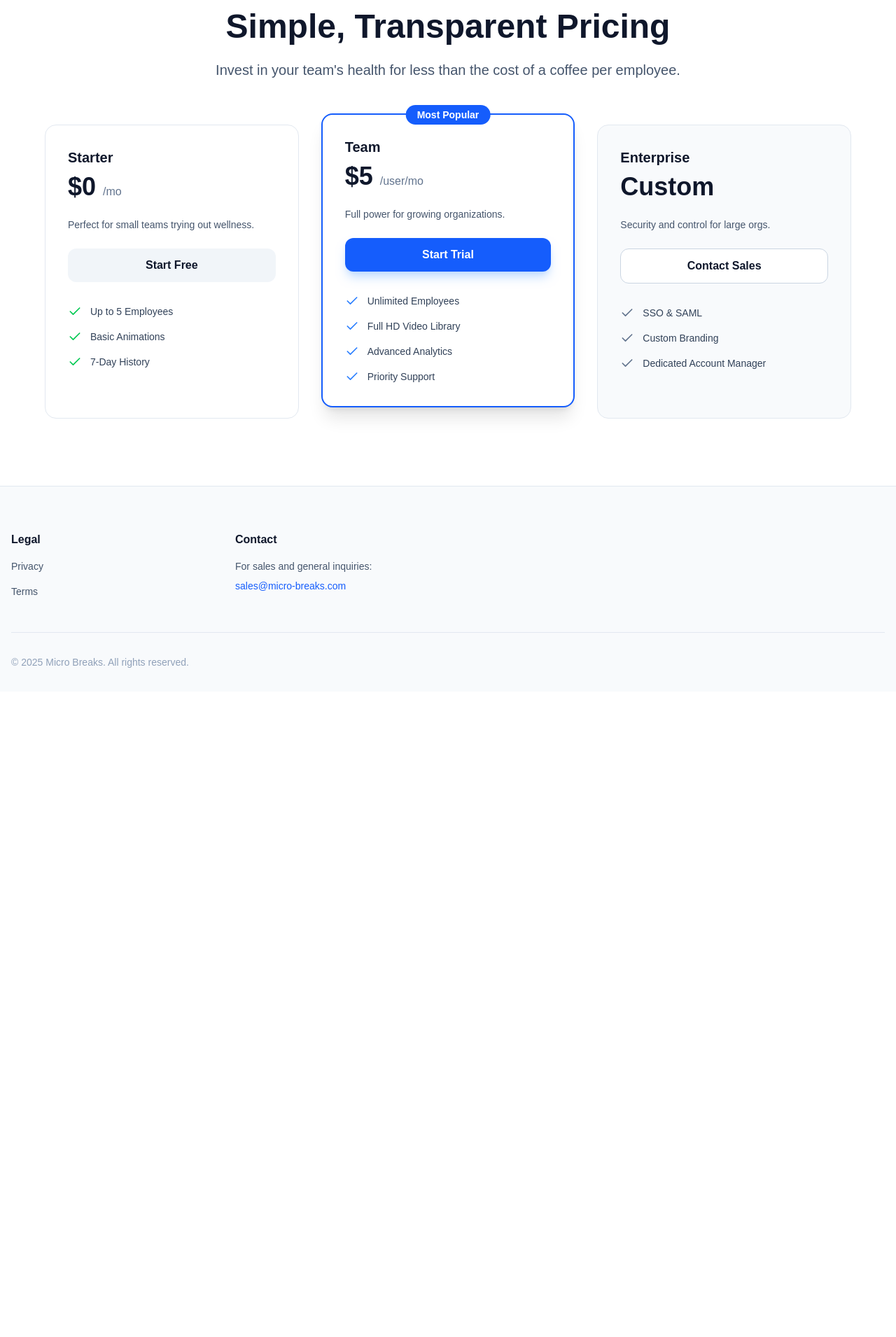
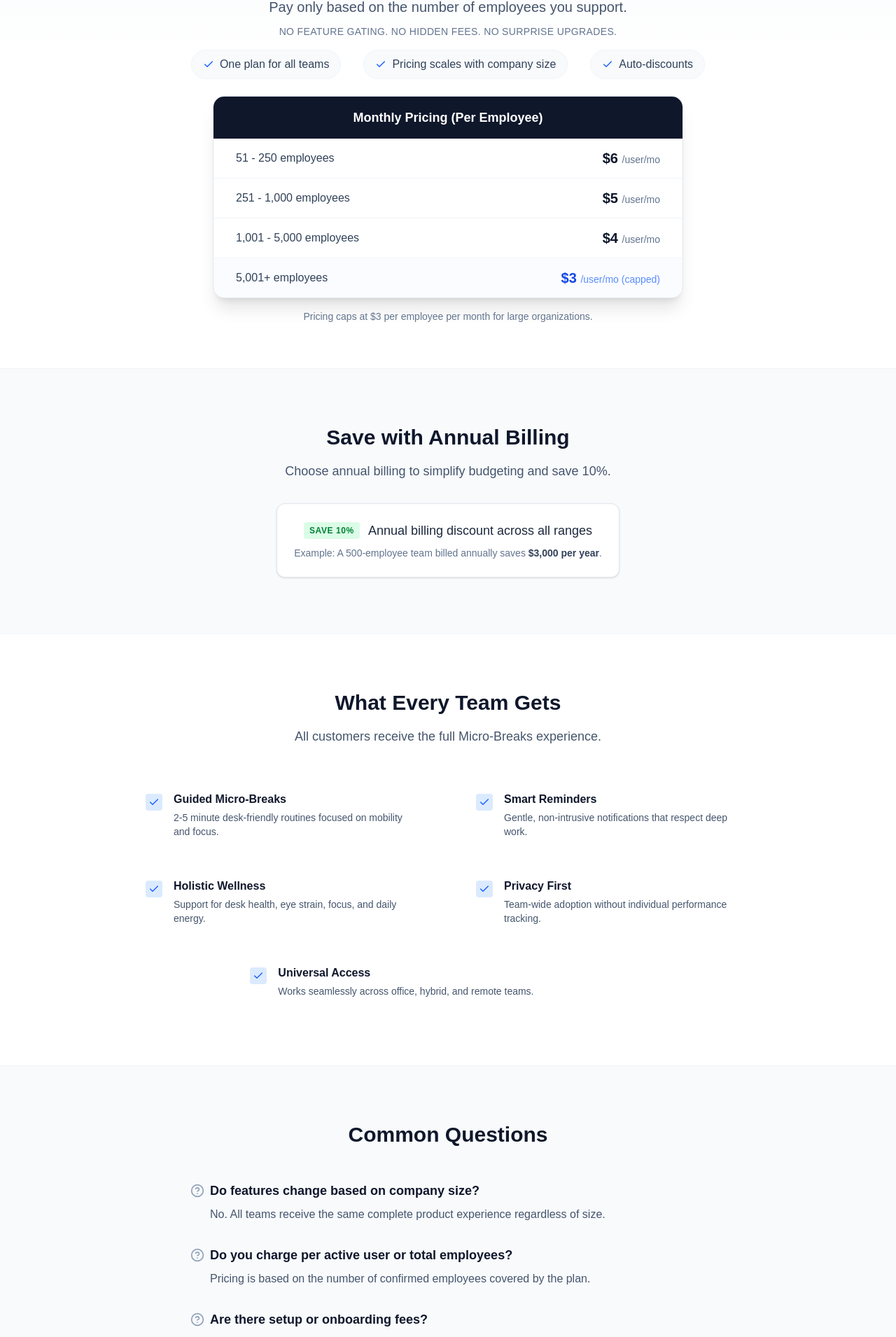
Before and after one commit to Manialdi/microbreaks-v2, a Next.js app: page /pricing in a window 1280 px wide. Shown: the part 210-2120 px from the top of the page at 70% size. Before the commit the page ends 1198 px from the top, so only its background shows below. Built offline with nearby package versions, Linux system fonts and the light colour scheme.

Commit message:
Optimize pricing page layout and spacing

```diff
--- a/app/(public)/pricing/page.tsx
+++ b/app/(public)/pricing/page.tsx
@@ -1,85 +1,184 @@
-import { Check } from "lucide-react";
+import { Check, HelpCircle, ArrowRight } from "lucide-react";
 import Link from "next/link";
 
 export default function PricingPage() {
     return (
-        <div className="bg-white py-24">
-            <div className="container mx-auto px-4">
-                <div className="text-center max-w-3xl mx-auto mb-16">
-                    <h1 className="text-4xl md:text-5xl font-bold text-slate-900 mb-6">Simple, Transparent Pricing</h1>
-                    <p className="text-xl text-slate-600">Invest in your team's health for less than the cost of a coffee per employee.</p>
+        <div className="bg-white">
+            {/* 1) HERO SECTION */}
+            <section className="py-2 md:py-4 bg-gradient-to-b from-slate-50 to-white text-center container mx-auto px-4">
+                <h1 className="text-3xl md:text-4xl lg:text-5xl font-bold text-slate-900 mb-3 tracking-tight">
+                    Simple, Transparent Pricing
+                </h1>
+                <p className="text-lg md:text-xl text-slate-600 max-w-3xl mx-auto mb-2 leading-relaxed">
+                    Pay only based on the number of employees you support.
+                </p>
+                <p className="text-sm font-medium text-slate-500 tracking-wide uppercase">
+                    No feature gating. No hidden fees. No surprise upgrades.
+                </p>
+            </section>
+
+            {/* 2) PRICING EXPLANATION */}
+            <section className="container mx-auto px-4 mb-2 mt-0 text-center max-w-3xl">
+                <div className="flex flex-wrap justify-center gap-4 md:gap-8 mb-6">
+                    <div className="flex items-center gap-2 text-slate-700 font-medium bg-slate-50 px-4 py-2 rounded-full border border-slate-100">
+                        <Check className="w-4 h-4 text-blue-600" /> One plan for all teams
+                    </div>
+                    <div className="flex items-center gap-2 text-slate-700 font-medium bg-slate-50 px-4 py-2 rounded-full border border-slate-100">
+                        <Check className="w-4 h-4 text-blue-600" /> Pricing scales with company size
+                    </div>
+                    <div className="flex items-center gap-2 text-slate-700 font-medium bg-slate-50 px-4 py-2 rounded-full border border-slate-100">
+                        <Check className="w-4 h-4 text-blue-600" /> Auto-discounts
+                    </div>
                 </div>
 
-                <div className="grid md:grid-cols-3 gap-8 max-w-6xl mx-auto">
-                    {/* Free Tier */}
-                    <div className="p-8 rounded-2xl border border-slate-200 bg-white">
-                        <h3 className="font-bold text-xl text-slate-900 mb-2">Starter</h3>
-                        <div className="text-4xl font-bold text-slate-900 mb-6">$0 <span className="text-base text-slate-500 font-normal">/mo</span></div>
-                        <p className="text-slate-600 mb-6 text-sm">Perfect for small teams trying out wellness.</p>
-                        <Link href="/hr/signup" className="block w-full py-3 px-4 bg-slate-100 text-slate-900 font-bold text-center rounded-xl hover:bg-slate-200 transition mb-8">
-                            Start Free
-                        </Link>
-                        <ul className="space-y-4">
-                            <li className="flex gap-3 text-sm text-slate-700">
-                                <Check className="w-5 h-5 text-green-500 shrink-0" /> Up to 5 Employees
-                            </li>
-                            <li className="flex gap-3 text-sm text-slate-700">
-                                <Check className="w-5 h-5 text-green-500 shrink-0" /> Basic Animations
-                            </li>
-                            <li className="flex gap-3 text-sm text-slate-700">
-                                <Check className="w-5 h-5 text-green-500 shrink-0" /> 7-Day History
-                            </li>
-                        </ul>
+                {/* 3) PRICING TABLE (MAIN FOCUS) */}
+                <div className="bg-white rounded-2xl shadow-xl border border-slate-200 overflow-hidden max-w-2xl mx-auto mb-4">
+                    <div className="bg-slate-900 text-white py-4 px-6 text-lg font-bold">
+                        Monthly Pricing (Per Employee)
+                    </div>
+                    <div className="divide-y divide-slate-100">
+                        <div className="flex justify-between items-center py-3.5 px-8 hover:bg-slate-50 transition-colors">
+                            <span className="text-slate-700 font-medium">51 - 250 employees</span>
+                            <span className="text-slate-900 font-bold text-xl">$6 <span className="text-sm text-slate-500 font-normal">/user/mo</span></span>
+                        </div>
+                        <div className="flex justify-between items-center py-3.5 px-8 hover:bg-slate-50 transition-colors">
+                            <span className="text-slate-700 font-medium">251 - 1,000 employees</span>
+                            <span className="text-slate-900 font-bold text-xl">$5 <span className="text-sm text-slate-500 font-normal">/user/mo</span></span>
+                        </div>
+                        <div className="flex justify-between items-center py-3.5 px-8 hover:bg-slate-50 transition-colors">
+                            <span className="text-slate-700 font-medium">1,001 - 5,000 employees</span>
+                            <span className="text-slate-900 font-bold text-xl">$4 <span className="text-sm text-slate-500 font-normal">/user/mo</span></span>
+                        </div>
+                        <div className="flex justify-between items-center py-3.5 px-8 hover:bg-slate-50 transition-colors bg-blue-50/30">
+                            <span className="text-slate-700 font-medium">5,001+ employees</span>
+                            <span className="text-blue-700 font-bold text-xl">$3 <span className="text-sm text-blue-600/70 font-normal">/user/mo (capped)</span></span>
+                        </div>
+                    </div>
+                </div>
+                <p className="text-sm text-slate-500 mb-16">
+                    Pricing caps at $3 per employee per month for large organizations.
+                </p>
+            </section>
+
+            {/* 4) ANNUAL BILLING OPTION */}
+            <section className="bg-slate-50 py-20 border-y border-slate-100">
+                <div className="container mx-auto px-4 max-w-4xl text-center">
+                    <h2 className="text-3xl font-bold text-slate-900 mb-4">Save with Annual Billing</h2>
+                    <p className="text-lg text-slate-600 mb-8">
+                        Choose annual billing to simplify budgeting and save 10%.
+                    </p>
+
+                    <div className="bg-white p-6 rounded-xl border border-slate-200 inline-block shadow-sm">
+                        <div className="flex items-center gap-3 text-lg font-medium text-slate-800 mb-2 justify-center">
+                            <span className="bg-green-100 text-green-700 px-2 py-1 rounded text-xs font-bold uppercase tracking-wider">Save 10%</span>
+                            Annual billing discount across all ranges
+                        </div>
+                        <p className="text-sm text-slate-500">
+                            Example: A 500-employee team billed annually saves <span className="font-semibold text-slate-700">$3,000 per year</span>.
+                        </p>
+                    </div>
+                </div>
+            </section>
+
+            {/* 5) WHAT’S INCLUDED */}
+            <section className="py-20 container mx-auto px-4">
+                <div className="max-w-4xl mx-auto">
+                    <div className="text-center mb-12">
+                        <h2 className="text-3xl font-bold text-slate-900 mb-4">What Every Team Gets</h2>
+                        <p className="text-lg text-slate-600">All customers receive the full Micro-Breaks experience.</p>
                     </div>
 
-                    {/* Pro Tier */}
-                    <div className="p-8 rounded-2xl border-2 border-blue-600 bg-white relative shadow-xl transform md:-translate-y-4">
-                        <div className="absolute top-0 left-1/2 -translate-x-1/2 -translate-y-1/2 bg-blue-600 text-white px-4 py-1 rounded-full text-sm font-bold">Most Popular</div>
-                        <h3 className="font-bold text-xl text-slate-900 mb-2">Team</h3>
-                        <div className="text-4xl font-bold text-slate-900 mb-6">$5 <span className="text-base text-slate-500 font-normal">/user/mo</span></div>
-                        <p className="text-slate-600 mb-6 text-sm">Full power for growing organizations.</p>
-                        <Link href="/hr/signup" className="block w-full py-3 px-4 bg-blue-600 text-white font-bold text-center rounded-xl hover:bg-blue-700 transition mb-8 shadow-lg shadow-blue-200">
-                            Start Trial
+                    <div className="grid md:grid-cols-2 gap-x-12 gap-y-6">
+                        <div className="flex gap-4 items-start p-4 hover:bg-slate-50 rounded-lg transition-colors">
+                            <div className="mt-1 bg-blue-100 p-1 rounded text-blue-600 shrink-0"><Check className="w-4 h-4" /></div>
+                            <div>
+                                <h3 className="font-semibold text-slate-900 mb-1">Guided Micro-Breaks</h3>
+                                <p className="text-sm text-slate-600">2-5 minute desk-friendly routines focused on mobility and focus.</p>
+                            </div>
+                        </div>
+                        <div className="flex gap-4 items-start p-4 hover:bg-slate-50 rounded-lg transition-colors">
+                            {/* Note: Icon usage is purely decorative here to match style */}
+                            <div className="mt-1 bg-blue-100 p-1 rounded text-blue-600 shrink-0"><Check className="w-4 h-4" /></div>
+                            <div>
+                                <h3 className="font-semibold text-slate-900 mb-1">Smart Reminders</h3>
+                                <p className="text-sm text-slate-600">Gentle, non-intrusive notifications that respect deep work.</p>
+                            </div>
+                        </div>
+                        <div className="flex gap-4 items-start p-4 hover:bg-slate-50 rounded-lg transition-colors">
+                            <div className="mt-1 bg-blue-100 p-1 rounded text-blue-600 shrink-0"><Check className="w-4 h-4" /></div>
+                            <div>
+                                <h3 className="font-semibold text-slate-900 mb-1">Holistic Wellness</h3>
+                                <p className="text-sm text-slate-600">Support for desk health, eye strain, focus, and daily energy.</p>
+                            </div>
+                        </div>
+                        <div className="flex gap-4 items-start p-4 hover:bg-slate-50 rounded-lg transition-colors">
+                            <div className="mt-1 bg-blue-100 p-1 rounded text-blue-600 shrink-0"><Check className="w-4 h-4" /></div>
+                            <div>
+                                <h3 className="font-semibold text-slate-900 mb-1">Privacy First</h3>
+                                <p className="text-sm text-slate-600">Team-wide adoption without individual performance tracking.</p>
+                            </div>
+                        </div>
+                        <div className="flex gap-4 items-start p-4 hover:bg-slate-50 rounded-lg transition-colors md:col-span-2 md:w-2/3 md:mx-auto">
+                            <div className="mt-1 bg-blue-100 p-1 rounded text-blue-600 shrink-0"><Check className="w-4 h-4" /></div>
+                            <div>
+                                <h3 className="font-semibold text-slate-900 mb-1">Universal Access</h3>
+                                <p className="text-sm text-slate-600">Works seamlessly across office, hybrid, and remote teams.</p>
+                            </div>
+                        </div>
+                    </div>
+                </div>
+            </section>
+
+            {/* 6) FAQ */}
+            <section className="py-20 bg-slate-50 border-t border-slate-100">
+                <div className="container mx-auto px-4 max-w-3xl">
+                    <h2 className="text-3xl font-bold text-slate-900 mb-12 text-center">Common Questions</h2>
+                    <div className="space-y-8">
+                        <div>
+                            <h3 className="font-bold text-slate-900 text-lg mb-2 flex items-center gap-2">
+                                <HelpCircle className="w-5 h-5 text-slate-400" /> Do features change based on company size?
+                            </h3>
+                            <p className="text-slate-600 pl-7">No. All teams receive the same complete product experience regardless of size.</p>
+                        </div>
+                        <div>
+                            <h3 className="font-bold text-slate-900 text-lg mb-2 flex items-center gap-2">
+                                <HelpCircle className="w-5 h-5 text-slate-400" /> Do you charge per active user or total employees?
+                            </h3>
+                            <p className="text-slate-600 pl-7">Pricing is based on the number of confirmed employees covered by the plan.</p>
+                        </div>
+                        <div>
+                            <h3 className="font-bold text-slate-900 text-lg mb-2 flex items-center gap-2">
+                                <HelpCircle className="w-5 h-5 text-slate-400" /> Are there setup or onboarding fees?
+                            </h3>
+                            <p className="text-slate-600 pl-7">No. Micro-Breaks is designed to be easy to roll out with zero implementation fees.</p>
+                        </div>
+                        <div>
+                            <h3 className="font-bold text-slate-900 text-lg mb-2 flex items-center gap-2">
+                                <HelpCircle className="w-5 h-5 text-slate-400" /> Is there a minimum contract length?
+                            </h3>
+                            <p className="text-slate-600 pl-7">Monthly and annual billing options are available to suit your preference.</p>
+                        </div>
+                    </div>
+                </div>
+            </section>
+
+            {/* 7) FINAL CTA */}
+            <section className="py-24 bg-white container mx-auto px-4 text-center">
+                <div className="max-w-3xl mx-auto">
+                    <h2 className="text-4xl font-bold text-slate-900 mb-6">Start with Your Team. Scale When You’re Ready.</h2>
+                    <p className="text-xl text-slate-600 mb-10">
+                        Micro-Breaks is easy to try, easy to adopt, and built to grow with your organization.
+                    </p>
+                    <div className="flex flex-col sm:flex-row items-center justify-center gap-6">
+                        <Link href="/hr/signup" className="bg-blue-600 text-white px-8 py-4 rounded-xl font-bold hover:bg-blue-700 transition-all shadow-lg hover:shadow-blue-500/25 flex items-center gap-2 text-lg">
+                            Start Free Trial <ArrowRight className="w-5 h-5" />
                         </Link>
-                        <ul className="space-y-4">
-                            <li className="flex gap-3 text-sm text-slate-700">
-                                <Check className="w-5 h-5 text-blue-500 shrink-0" /> Unlimited Employees
-                            </li>
-                            <li className="flex gap-3 text-sm text-slate-700">
-                                <Check className="w-5 h-5 text-blue-500 shrink-0" /> Full HD Video Library
-                            </li>
-                            <li className="flex gap-3 text-sm text-slate-700">
-                                <Check className="w-5 h-5 text-blue-500 shrink-0" /> Advanced Analytics
-                            </li>
-                            <li className="flex gap-3 text-sm text-slate-700">
-                                <Check className="w-5 h-5 text-blue-500 shrink-0" /> Priority Support
-                            </li>
-                        </ul>
+                        <Link href="mailto:sales@micro-breaks.com" className="text-slate-600 font-semibold hover:text-blue-600 transition-colors underline decoration-slate-300 hover:decoration-blue-600 underline-offset-4">
+                            Talk to Us
+                        </Link>
                     </div>
-
-                    {/* Enterprise Tier */}
-                    <div className="p-8 rounded-2xl border border-slate-200 bg-slate-50">
-                        <h3 className="font-bold text-xl text-slate-900 mb-2">Enterprise</h3>
-                        <div className="text-4xl font-bold text-slate-900 mb-6">Custom</div>
-                        <p className="text-slate-600 mb-6 text-sm">Security and control for large orgs.</p>
-                        <Link href="/contact" className="block w-full py-3 px-4 bg-white border border-slate-300 text-slate-900 font-bold text-center rounded-xl hover:bg-slate-50 transition mb-8">
-                            Contact Sales
-                        </Link>
-                        <ul className="space-y-4">
-                            <li className="flex gap-3 text-sm text-slate-700">
-                                <Check className="w-5 h-5 text-slate-500 shrink-0" /> SSO & SAML
-                            </li>
-                            <li className="flex gap-3 text-sm text-slate-700">
-                                <Check className="w-5 h-5 text-slate-500 shrink-0" /> Custom Branding
-                            </li>
-                            <li className="flex gap-3 text-sm text-slate-700">
-                                <Check className="w-5 h-5 text-slate-500 shrink-0" /> Dedicated Account Manager
-                            </li>
-                        </ul>
-                    </div>
-
                 </div>
-            </div>
+            </section>
         </div>
     );
 }
```
